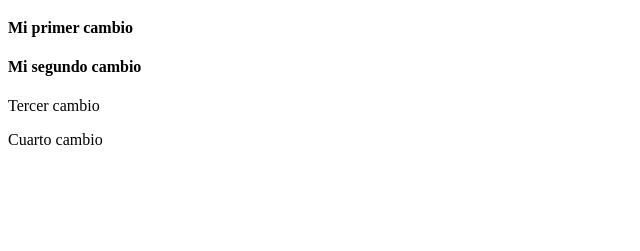
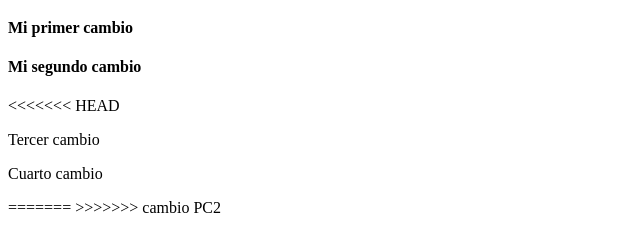
Before and after one commit to villegas167/Tarea1, a plain HTML site: page index.html in a window 1280 px wide. Shown: the part 61-312 px from the top of the page, without its empty margins (0-640 px from the left). Drawn offline with Linux system fonts and the light colour scheme.

Commit message:
cambio PC2

```diff
--- a/index.html
+++ b/index.html
@@ -12,11 +12,14 @@
     <h4>Mi primer cambio</h4>
     <!--2-->
     <h4>Mi segundo cambio</h4>
+<<<<<<< HEAD
 
     <!--Cambios de Gabriela Bolaños-->
     <!--3-->
     <p>Tercer cambio</p>
     <!--4-->
     <p>Cuarto cambio</p>
+=======
+>>>>>>> cambio PC2
 </body>
 </html>
```
Also changed, not shown: readme.txt, 1 other file.
